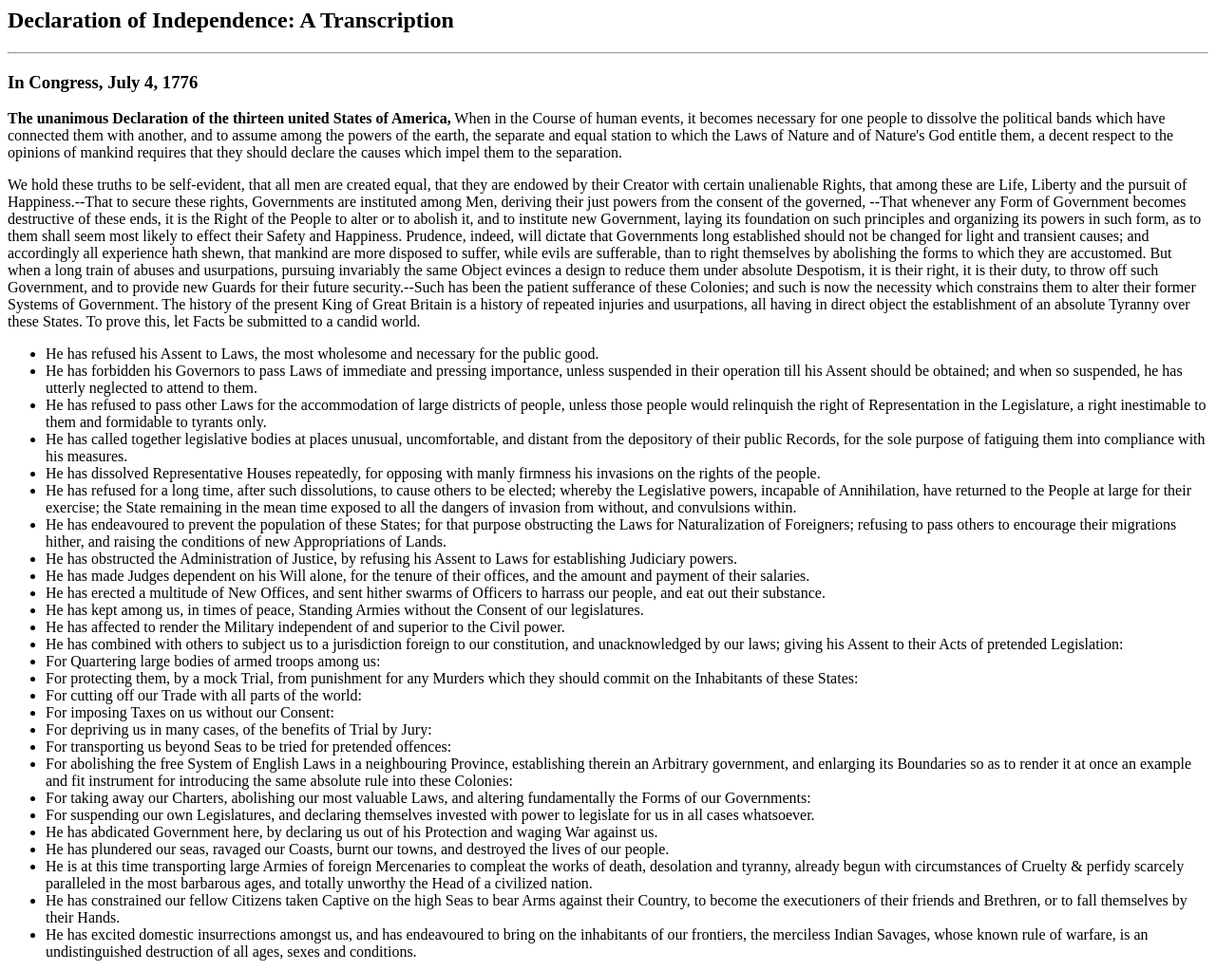
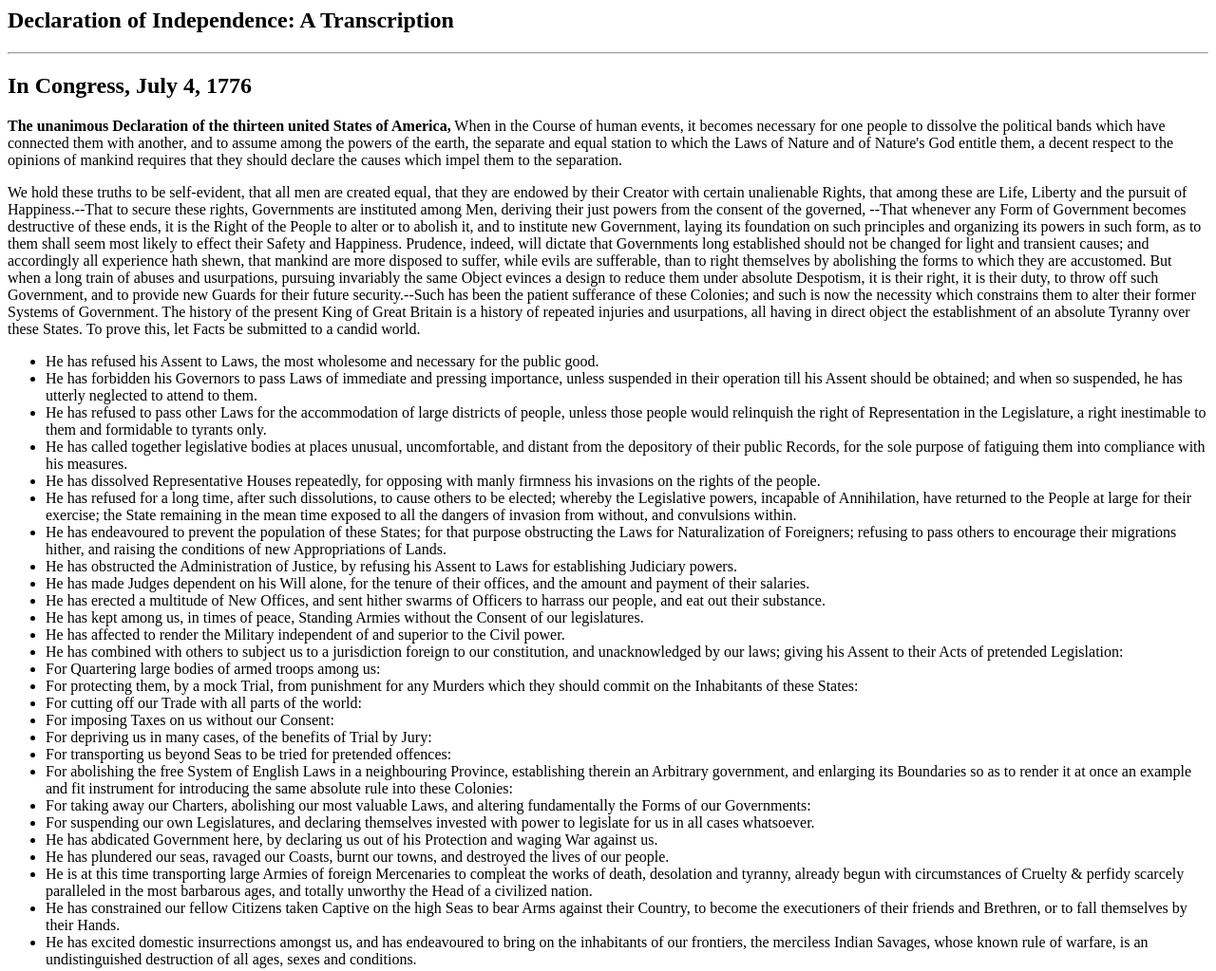
Before and after one commit to dietice/TCD-CIS-WebDev, a plain HTML site: page Declaration of independence/index.html in a window 1280 px wide. Shown: the top 1023 px of the page at 95% size. Drawn offline with Linux system fonts and the light colour scheme.

Commit message:
Update index.html

```diff
--- a/Declaration of independence/index.html
+++ b/Declaration of independence/index.html
@@ -1,6 +1,6 @@
 <h2>Declaration of Independence: A Transcription</h2>
 <hr>
-<h3>In Congress, July 4, 1776</h3>
+<h2>In Congress, July 4, 1776</h2>
 
 <p><strong>The unanimous Declaration of the thirteen united States of America,</strong> When in the Course of human events, it becomes necessary for one people to dissolve the political bands which have connected them with another, and to assume among the powers of the earth, the separate and equal station to which the Laws of Nature and of Nature's God entitle them, a decent respect to the opinions of mankind requires that they should declare the causes which impel them to the separation.</p>
 
```
